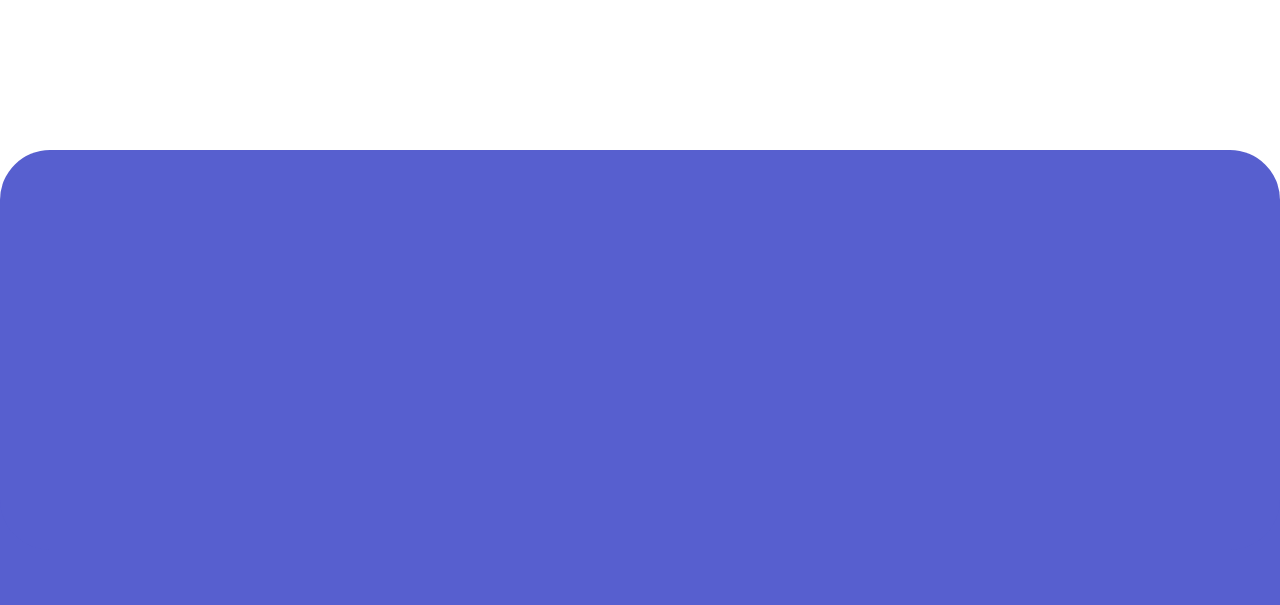
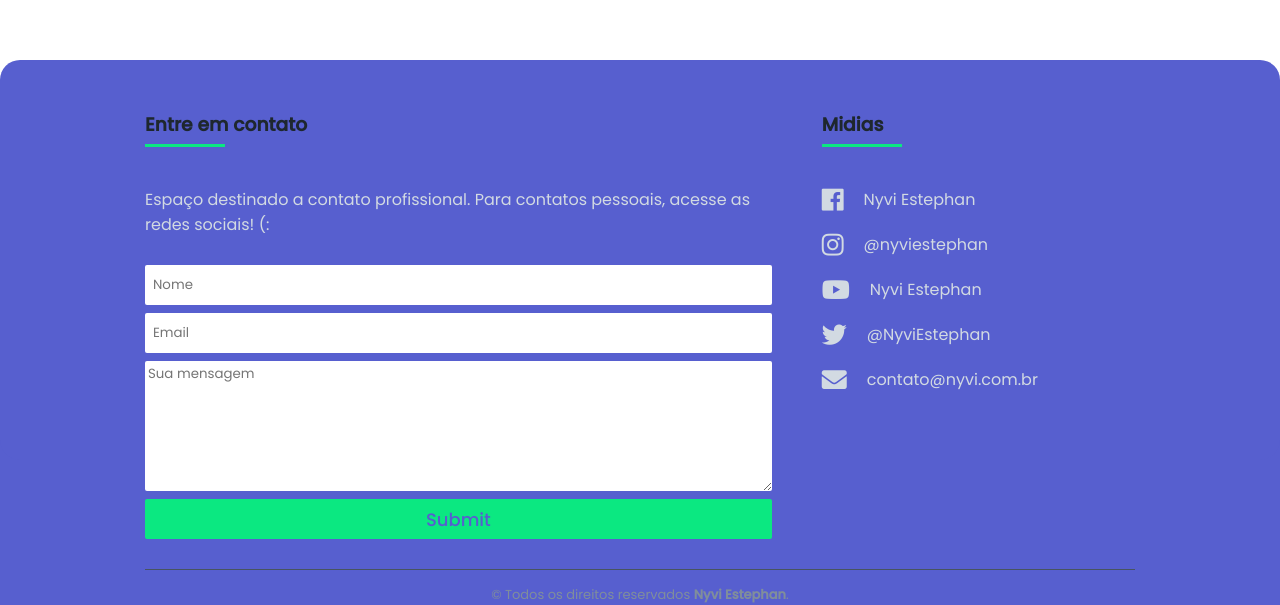
Before and after one commit to cfcamargo/nyvi-tribute, a plain HTML site: page index.html in a window 1280 px wide. Shown: the part 3372-3977 px from the top of the page. Before the commit the page ends 3922 px from the top, so only its background shows below. Drawn offline with Linux system fonts and the light colour scheme.

Commit message:
site-finalizado

```diff
--- a/css/main.css
+++ b/css/main.css
@@ -262,20 +262,164 @@ main{
     margin-top: 20px;
     width: 100%;
     height: 250px;
-    margin-bottom: 200px;
+    margin-bottom: 150px;
 
 }
 
 
 
-footer {
+#contato {
     width: 100%;
     height: 400px;
     background-color: var(--color-primary);
-    border-radius: 50px ;
-    margin-top: -50px;
+    border-radius: 20px ;
+    margin-top: -90px;
 
 }
+
+#contato .container {
+    display: flex;
+    flex-direction: column;
+    max-width: 990px;
+}
+
+
+
+#contato .container .footer-content{
+
+
+    display: flex;
+    flex-direction: column;
+
+}
+
+.footer-form form{
+    display: flex;
+    flex-direction: column;
+    width: 100%;
+    margin-top: 50px;
+}
+
+.footer-form form h3{
+
+    color: var(--gray-dark);
+
+}
+
+
+.footer-form p{
+    color: var(--gray-ligth);
+    margin-bottom: 20px;
+    margin-top: 10px;
+
+
+}
+
+input{
+    margin-top: 8px;
+    width: 100%;
+    height: 40px;
+    border: none;
+    border-radius: 2px;
+    padding: 8px;
+    color: var(--color-primary);
+}
+
+textarea{
+    margin-top: 8px;
+    width: 100%;
+    height: 130px;
+    border: none;
+    border-radius: 2px;
+    padding: 3px;
+    color: var(--color-primary);
+
+}
+
+.form-submit{
+    border: none;
+    background-color: var(--color-secondary);
+    color: var(--color-primary);
+    font-size: 18px;
+    font-weight: 500;
+    padding: 6px;
+}
+
+
+textarea:focus, input:focus, select:focus {
+    box-shadow: 0 0 0 0;
+    border: 0 none;
+    outline: 0;
+}
+
+
+.contato-area{
+    margin-top: 30px;
+    display: flex;
+    flex-direction: column;
+    align-items: flex-start;
+}
+
+
+.contato-social{
+    display: flex;
+    flex-direction: column;
+    align-items: flex-start;
+    justify-content: flex-start;
+    margin: 20px 0;
+}
+
+.contato-social .divisor-line,
+form .divisor-line{
+    margin-top: 5px;
+    margin-bottom: 30px;
+    width: 80px;
+}
+
+
+
+
+
+.contato-social a{
+    color: var(--gray-ligth);
+    padding: 10px 0;
+    text-decoration: none;
+    display: flex;
+    justify-content: flex-start;
+    align-items: center;
+    width: 100%;
+}
+
+.contato-social h3{
+    color: var(--gray-dark);
+}
+
+.contato-social a i{
+    font-size: 25px ;
+    margin-right: 20px;
+
+
+}
+
+.footer-copy{
+    border-top: 1px solid var(--gray-darker);
+    display: flex;
+    justify-content: center;
+    margin-top: 30px;
+}
+
+.footer-copy span{
+
+    font-size: 13px;
+    color: var(--gray-primary);
+    margin-top: 15px;
+
+}
+
+
+
+
+
 
 
 @media screen and (min-width:500px){
@@ -477,6 +621,25 @@ footer {
         height: 600px;
     }
 
+
+
+    #contato .container .footer-content{
+        display: flex;
+        flex-direction: row;
+        justify-content: space-between;
+    }
+
+    .footer-form{
+        flex:2;
+        padding-right: 20px;
+
+    }
+
+    .contato-area{
+        flex: 1;
+        padding-left: 30px;
+    }
+
 }
 
 
--- a/index.html
+++ b/index.html
@@ -55,7 +55,7 @@
                 <div class="divisor-menu"></div>
                 <a href="#carreira">Carreira</a>
                 <div class="divisor-menu"></div>
-                <a href="">Contato</a>
+                <a href="#contato">Contato</a>
             </nav>
         </div>
 
@@ -147,19 +147,56 @@
                         allow="accelerometer; autoplay; clipboard-write; encrypted-media; gyroscope; picture-in-picture"
                         allowfullscreen></iframe>
 
-
                 </div>
 
             </div>
         </section>
 
-        <section class="contato">
-
-        </section>
-
     </main>
 
-    <footer>
+    <footer id="contato">
+        <div class="container">
+                <div class="footer-content">
+                    <div class="footer-form">
+                        <form action="">
+                            <h3>Entre em contato</h3>
+                            <div class="divisor-line"></div>
+                            <p>Espaço destinado a contato profissional. Para contatos pessoais, acesse as redes sociais! (:</p>
+
+                            <input name="nome"type="text" placeholder="Nome">
+
+                            <input name="email" type="email" placeholder="Email">
+
+                            <textarea type="text" placeholder="Sua mensagem"></textarea>
+
+                            <input class="form-submit" type="submit" name="enviar">
+
+                        </form>
+                    </div>
+
+
+
+                    <div class="contato-area">
+
+                        <div class="contato-social">
+
+                            <h3>Midias</h3>
+                            <div class="divisor-line"></div>
+
+
+                            <a href="https://www.facebook.com/nyvi.oficial"><i class="fab fa-facebook"></i> Nyvi Estephan</a>
+                            <a href="https://www.instagram.com/nyviestephan"><i class="fab fa-instagram"></i> @nyviestephan</a>
+                            <a href="https://www.youtube.com/user/nysutter"><i class="fab fa-youtube"></i>Nyvi Estephan</a>
+                            <a href="https://twitter.com/NyviEstephan"><i class="fab fa-twitter"></i>@NyviEstephan</a>
+                            <a href="mailto:contato@nyvi.com.br"><i class="fas fa-envelope"></i>contato@nyvi.com.br</a>
+                        </div>
+                    </div>
+                </div>
+
+                <div class="footer-copy">
+                    <span>	&#169; Todos os direitos reservados <b>Nyvi Estephan</b>.</span>
+                </div>
+        </div>
 
     </footer>
 
```
